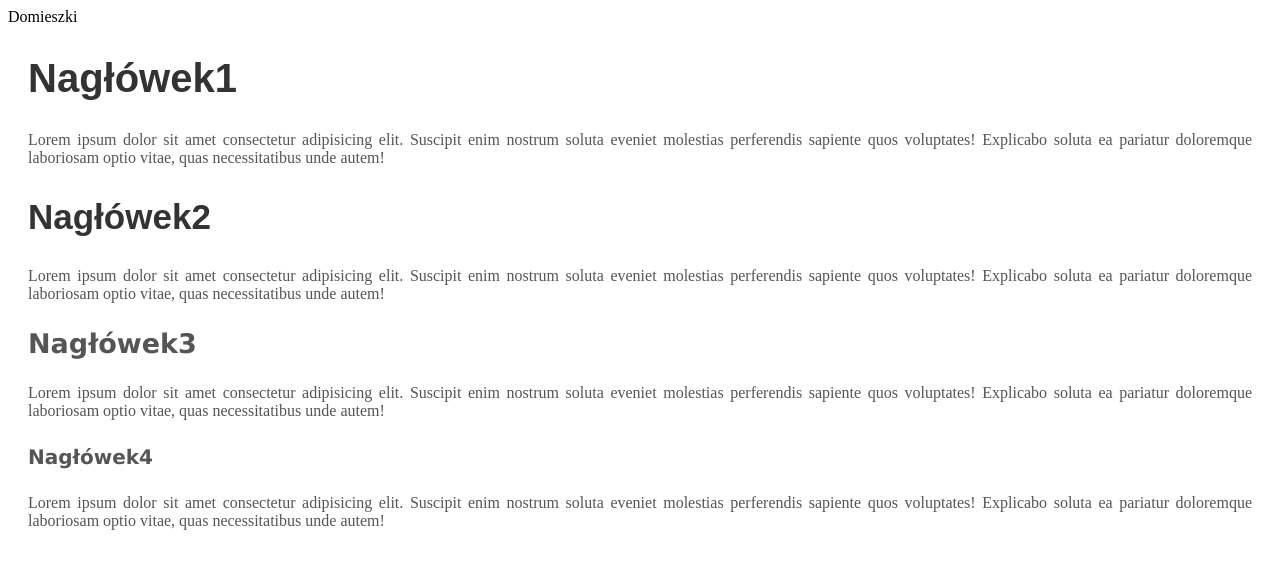
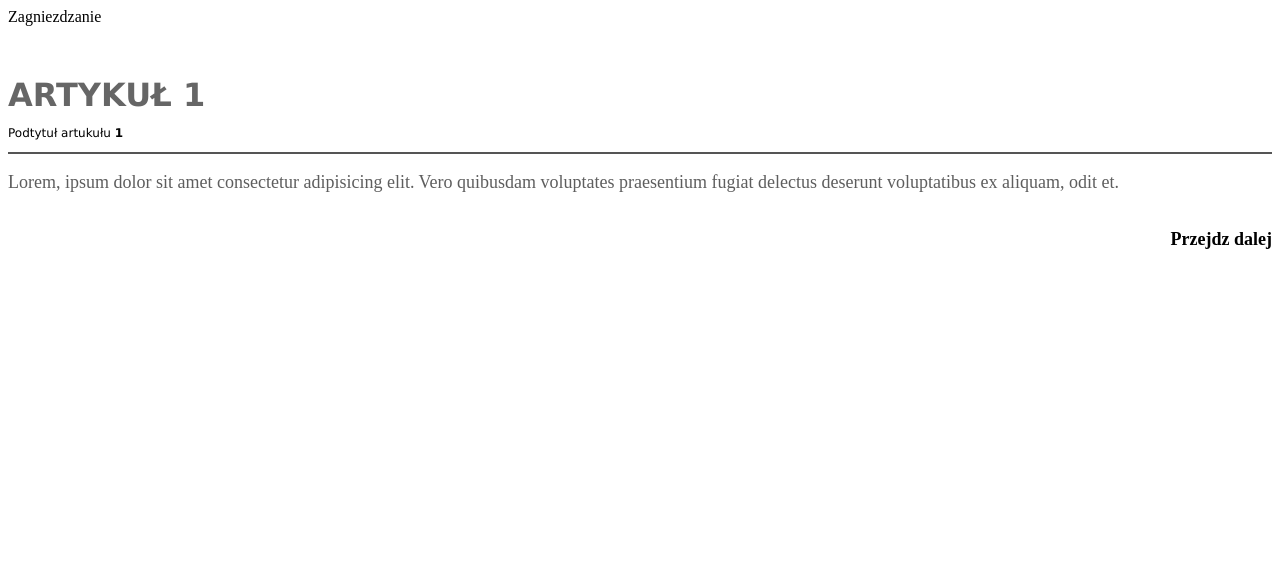
Before and after one commit to kbloski/scss_kurs, a Vue app in the folder vue-project/: page / in a window 1280 px wide. Shown: the top 568 px of the page. Built offline with nearby package versions, Linux system fonts and the light colour scheme.

Commit message:
Zagniezdzanie

```diff
--- a/vue-project/src/components/sass/index.vue
+++ b/vue-project/src/components/sass/index.vue
@@ -2,7 +2,8 @@
     <!-- <l1-zmienne></l1-zmienne> -->
     <!-- <l2_zmienne_part2></l2_zmienne_part2> -->
     <!-- <l3_listy></l3_listy> -->
-    <l4_domieszki></l4_domieszki>
+    <!-- <l4_domieszki></l4_domieszki> -->
+    <l5_zagniezdzanie></l5_zagniezdzanie>
 </template>
 
 <script>
@@ -10,13 +11,15 @@ import l1Zmienne from './l1_zmienne.vue';
 import l2_zmienne_part2 from './l2_zmienne_part2.vue';
 import l3_listy from './l3_listy.vue';
 import l4_domieszki from './l4_domieszki.vue';
+import l5_zagniezdzanie from './l5_zagniezdzanie.vue';
 
 export default {
     components: {
         l1Zmienne,
         l2_zmienne_part2,
         l3_listy,
-        l4_domieszki
+        l4_domieszki,
+        l5_zagniezdzanie
     }
 }
 </script>
--- a/vue-project/src/components/sass/l4_domieszki.vue
+++ b/vue-project/src/components/sass/l4_domieszki.vue
@@ -27,6 +27,15 @@
 </template>
 
 <style lang="scss" scoped>
+// STRUKTURA DOMIESZKI
+// @mixin nazwa {
+//     ...
+// }
+//
+// Zagnieżdzanie domieszki
+// @mixin nazwa2{
+//  @include nazwa;
+// }
 
 $margin-1: 30px;
 $margin-2: 25px;
@@ -38,8 +47,7 @@ $margin-2: 25px;
 @mixin padding-and-align
 {
     padding: 0px 20px 0px 20px;
-    @include text-align()
-    // text-align: justify;
+    @include text-align
 }
 
 @mixin h1-h2
@@ -59,8 +67,8 @@ $margin-2: 25px;
 }
 
 h1, h2 {
-    @include padding-and-align();
-    @include h1-h2();
+    @include padding-and-align;
+    @include h1-h2;
 }
 h1 {
     font-size: 40px;
@@ -71,8 +79,8 @@ h2 {
 }
 
 h3, h4 {
-    @include padding-and-align();
-    @include h3-h4();
+    @include padding-and-align;
+    @include h3-h4;
 }
 
 h3 {
@@ -85,7 +93,7 @@ h4 {
 
 p {
     color: #555;
-    @include padding-and-align();
+    @include padding-and-align;
 }
 
 </style>
--- /dev/null
+++ b/vue-project/src/components/sass/l5_zagniezdzanie.vue
@@ -0,0 +1,79 @@
+<template>
+    <div>Zagniezdzanie</div>
+
+    <div class="top">
+        <div class="header">
+            <h1>Artykuł 1</h1>
+            <p>Podtytuł artukułu <span>1</span></p>
+        </div>
+    </div>
+
+    <div class="main-content">
+        <p>
+            Lorem, ipsum dolor sit amet consectetur adipisicing elit. Vero quibusdam
+            voluptates praesentium fugiat delectus deserunt voluptatibus ex aliquam, odit
+            et.
+        </p>
+        <p class="button">
+            <a href="#">Przejdz dalej</a>
+        </p>
+    </div>
+</template>
+
+<style lang="scss" scoped>
+
+@mixin border-subtitle {
+    border-bottom: 2px solid #555;;
+}
+
+@mixin format {
+
+
+    .top {
+        font-family: 'Verdana';
+        margin-top: 50px;
+
+        &:hover {
+            filter: blur(2px);
+        }
+
+        .header {
+            @include border-subtitle;
+
+            h1 {
+                text-transform: uppercase;
+                color: #666;
+
+                margin-bottom: 0px;
+            }
+
+            p {
+                font-size: 12px;
+
+                span {
+                    font-weight: bold;
+                }
+            }
+        }
+    }
+
+    .main-content {
+        p {
+            font-size: 18px;
+            color: rgb(94, 94, 94);
+        }
+
+        p.button {
+            float: right;
+
+            a {
+                text-decoration: none;
+                color: black;
+                font-weight: bold;
+            }
+        }
+    }
+}
+
+@include format; // wywołanie globalne domieszki
+</style>
```
